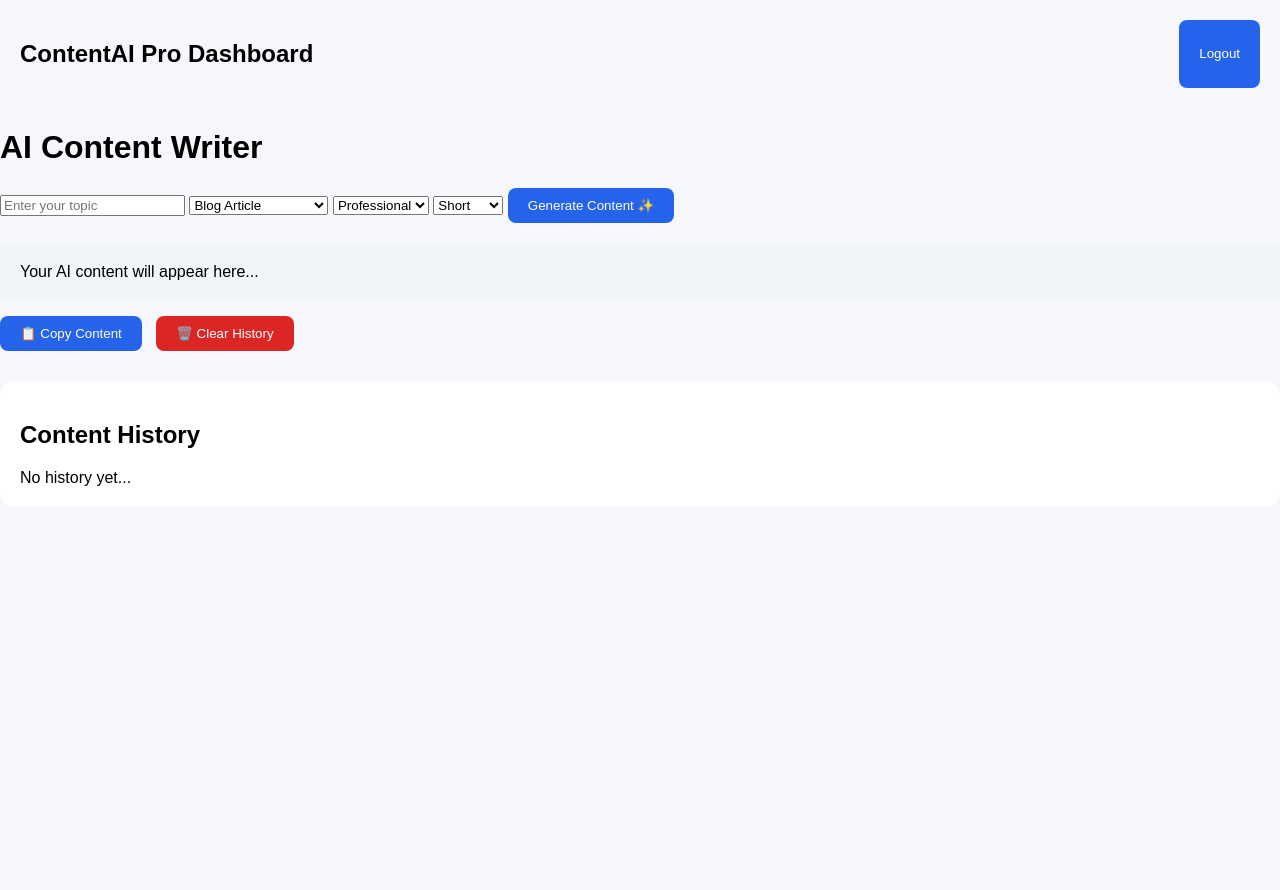
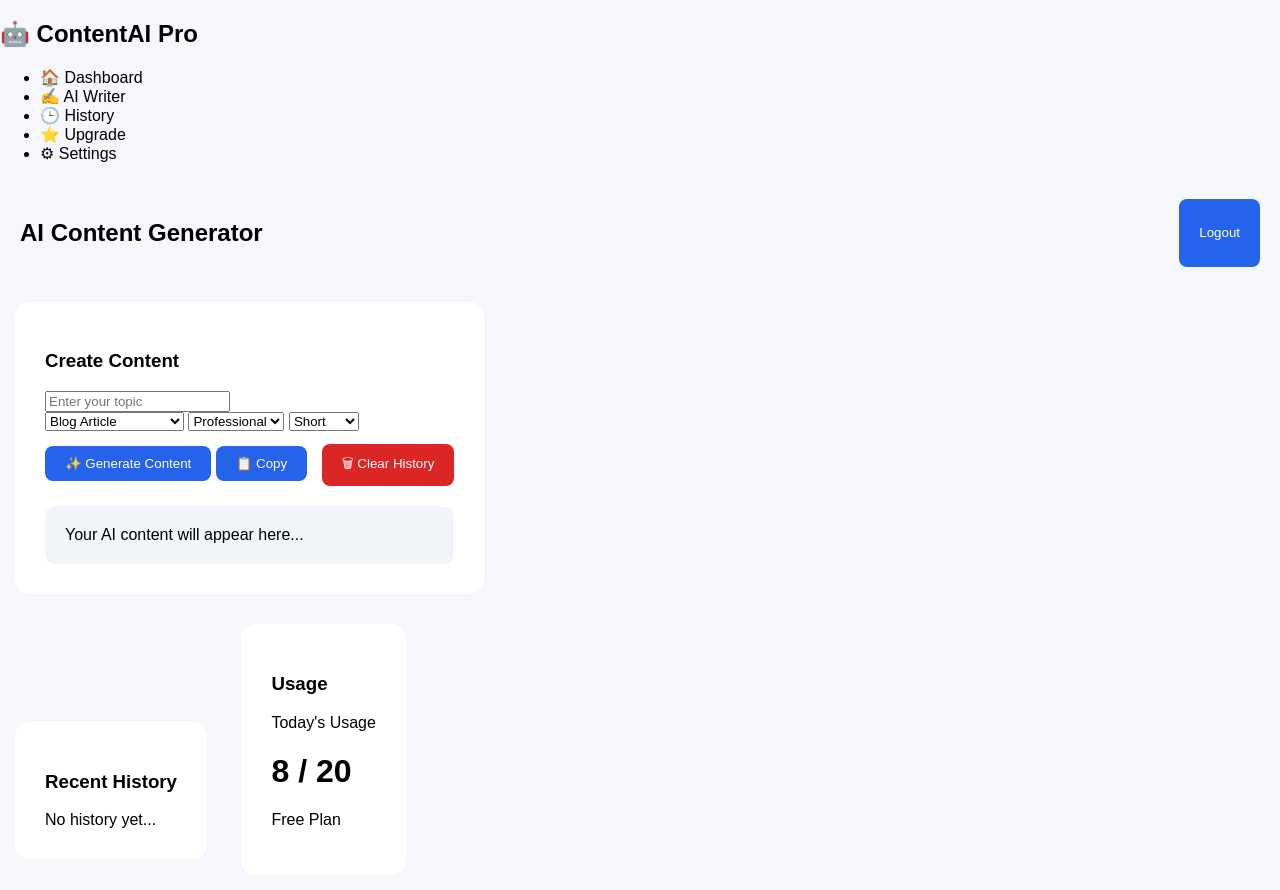
Before and after one commit to studywithvikash/ContentAI-Pro, a website: page dashboard.html in a window 1280 px wide. Before the commit the page ends 800 px from the top, so only its background shows below. Drawn offline with Linux system fonts and the light colour scheme.

Commit message:
Update dashboard.html

```diff
--- a/dashboard.html
+++ b/dashboard.html
@@ -1,21 +1,59 @@
 <!DOCTYPE html>
-<html>
+<html lang="en">
 <head>
+<meta charset="UTF-8">
+<meta name="viewport" content="width=device-width, initial-scale=1.0">
 <title>ContentAI Pro Dashboard</title>
+
 <link rel="stylesheet" href="style.css">
 </head>
 
 <body>
 
-<header>
-  <h2>ContentAI Pro Dashboard</h2>
-  <button>Logout</button>
+<div class="container">
+
+  <!-- Sidebar -->
+  <aside class="sidebar">
+
+    <h2 class="logo">🤖 ContentAI Pro</h2>
+
+    <ul class="menu">
+      <li class="active">🏠 Dashboard</li>
+      <li>✍ AI Writer</li>
+      <li>🕒 History</li>
+      <li>⭐ Upgrade</li>
+      <li>⚙ Settings</li>
+    </ul>
+
+  </aside>
+
+
+  <!-- Main Content -->
+  <main class="main">
+
+    <header class="topbar">
+
+      <h2>AI Content Generator</h2>
+
+      <button class="logoutBtn">
+        Logout
+      </button>
+
     </header>
 
 
-<h1>AI Content Writer</h1>
+    <!-- Generator Card -->
 
-<input type="text" id="topic" placeholder="Enter your topic">
+    <div class="card">
+
+      <h3>Create Content</h3>
+
+      <input
+      type="text"
+      id="topic"
+      placeholder="Enter your topic">
+
+      <div class="row">
 
         <select id="type">
           <option>Blog Article</option>
@@ -36,18 +74,36 @@
           <option>Long</option>
         </select>
 
+      </div>
+
       <button id="generateBtn">
-Generate Content ✨
+        ✨ Generate Content
+      </button>
+
+      <button id="copyBtn">
+        📋 Copy
+      </button>
+
+      <button id="clearHistoryBtn">
+        🗑 Clear History
       </button>
 
       <div class="output" id="output">
+
         Your AI content will appear here...
+
       </div>
 
-<button id="copyBtn">📋 Copy Content</button>
-<button id="clearHistoryBtn">🗑️ Clear History</button>
-<div class="history">
-<h2>Content History</h2>
+    </div>
+
+
+    <!-- Bottom Cards -->
+
+    <div class="bottomGrid">
+
+      <div class="card">
+
+        <h3>Recent History</h3>
 
         <div id="historyList">
           No history yet...
@@ -55,6 +111,24 @@ No history yet...
 
       </div>
 
+      <div class="card">
+
+        <h3>Usage</h3>
+
+        <p>Today's Usage</p>
+
+        <h1>8 / 20</h1>
+
+        <p>Free Plan</p>
+
+      </div>
+
+    </div>
+
+  </main>
+
+</div>
+
 <script src="script.js"></script>
 
 </body>
```
Lines whose indentation alone changed are shown as unchanged.
